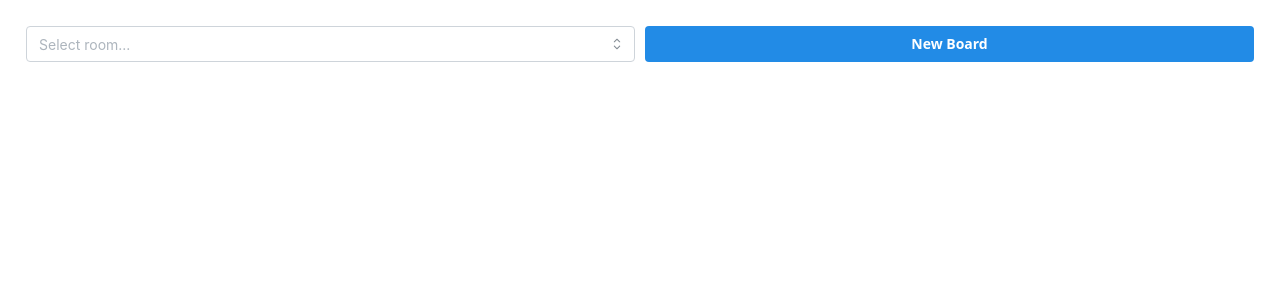
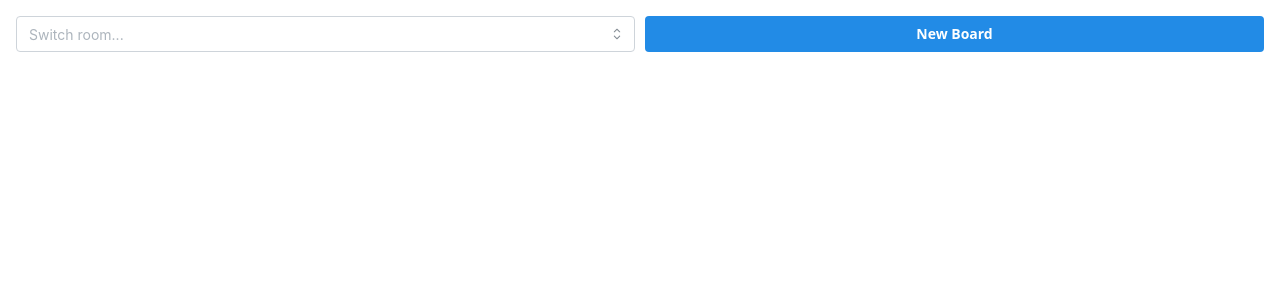
Before and after one commit to ideosyncretic/liveblocks-yjs-subdocs, a Next.js app: page / in a window 1280 px wide. Shown: the top 300 px of the page. Built offline with nearby package versions, Linux system fonts and the light colour scheme.

Commit message:
Refactor RoomSwitcher component

```diff
--- a/src/app/page.tsx
+++ b/src/app/page.tsx
@@ -1,8 +1,6 @@
 "use client";
 
-import { Button, Group, Select, Stack } from "@mantine/core";
-import { createId } from "@paralleldrive/cuid2";
-import Link from "next/link";
+import RoomSwitcher from "@/components/RoomSwitcher.component";
 import { useRouter } from "next/navigation";
 
 export default function Home() {
@@ -12,24 +10,5 @@ export default function Home() {
     router.push(`/room/${selectedRoom}`);
   };
 
-  return (
-    <Stack m="xs">
-      <Group align="center" flex={1} grow gap="xs" m="md">
-        <Select
-          placeholder="Select room..."
-          data={[
-            "my-kanban-board",
-            "my-kanban-board-001",
-            "my-kanban-board-002",
-          ]}
-          searchable
-          nothingFoundMessage="Nothing found..."
-          onChange={(value) => handleRoomChange(value ?? "")}
-        />
-        <Button component={Link} href={`/room/${createId()}`}>
-          New Board
-        </Button>
-      </Group>
-    </Stack>
-  );
+  return <RoomSwitcher handleRoomChange={handleRoomChange} />;
 }
--- /dev/null
+++ b/src/components/RoomSwitcher.component.tsx
@@ -0,0 +1,41 @@
+import { Button, Group, Select } from "@mantine/core";
+import { createId } from "@paralleldrive/cuid2";
+
+import Link from "next/link";
+import { useEffect, useState } from "react";
+
+const RoomSwitcher = (props: {
+  roomID?: string;
+  handleRoomChange: (selectedRoom: string) => void;
+}) => {
+  const { roomID, handleRoomChange } = props;
+
+  const [newID, setNewID] = useState<string>();
+
+  useEffect(() => {
+    const newID = createId();
+    setNewID(newID);
+  }, []);
+
+  return (
+    <Group align="center" flex={1} grow gap="xs" m="md">
+      <Select
+        placeholder="Switch room..."
+        value={roomID}
+        data={["my-kanban-board", "my-kanban-board-001", "my-kanban-board-002"]}
+        searchable
+        nothingFoundMessage="Nothing found..."
+        onChange={(value) => handleRoomChange(value ?? "")}
+      />
+      {newID ? (
+        <Button component={Link} href={`/room/${newID}`}>
+          New Board
+        </Button>
+      ) : (
+        <Button disabled>New Board</Button>
+      )}
+    </Group>
+  );
+};
+
+export default RoomSwitcher;
```
Also changed, not shown: src/app/room/[roomID]/layout.tsx (+2 -18 lines).
